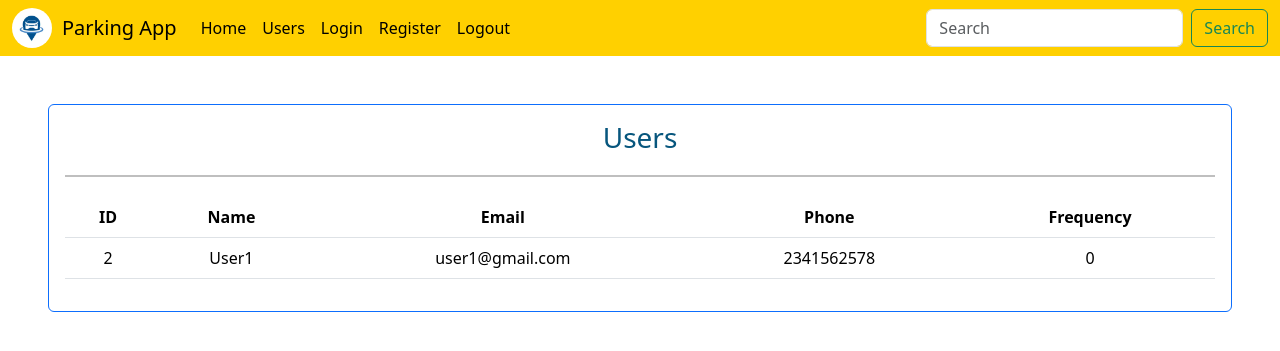
After one commit to 24f2000817/parking_app_24f2000817, a Flask app: page /users in a window 1280 px wide. The commit adds this page. Shown: the top 351 px of the page. Run offline with Flask 3, Linux system fonts and the light colour scheme; a user stored in the database is signed in; data comes from the database, SQL or seed files in the repository; data that the repository does not hold is empty.

Commit message:
Milestone-VP Admin-Dashboard-Management

```diff
--- a/app.py
+++ b/app.py
@@ -22,9 +22,12 @@ with app.app_context():
 
 @app.route("/")
 def home():
-    return render_template("home.html")
+    lots = ParkingLot.query.all()
+    spots = ParkingSpot.query.all()
+    return render_template("home.html", lots = lots, spots = spots)
 
 from controllers.authentication import *
+from controllers.routes import *
 
 if __name__ == "__main__":
     app.run(debug=True)
--- a/controllers/database.py
+++ b/controllers/database.py
@@ -13,7 +13,7 @@ class User(db.Model):
     reservations = db.relationship('Reservation', backref='user', lazy=True)
 
 class ParkingLot(db.Model):
-    id = db.Column(db.Integer, primary_key=True)
+    id = db.Column(db.Integer, primary_key=True, autoincrement=True)
     prime_location_name = db.Column(db.String(100), nullable=False)
     address = db.Column(db.String(200), nullable=False)
     pin_code = db.Column(db.String(10), nullable=False)
@@ -38,4 +38,4 @@ class Reservation(db.Model):
     parking_timestamp = db.Column(db.DateTime, default=datetime.utcnow)
     leaving_timestamp = db.Column(db.DateTime, nullable=True)
 
-    cost_per_hour = db.Column(db.Float, nullable=False)
+    cost = db.Column(db.Float, nullable=True)
--- /dev/null
+++ b/controllers/routes.py
@@ -0,0 +1,154 @@
+from app import app
+from flask import render_template, redirect, url_for, request, flash, session
+from controllers.database import *
+
+@app.route("/addlot", methods=["GET", "POST"])
+def add_lot():
+    if session.get("user_email") == 'admin@gmail.com':
+        if request.method == "GET":
+            return render_template("addlot.html")
+
+        if request.method == "POST":
+            prime_location_name = request.form.get("locationName")
+            address = request.form.get("address")
+            pin_code = request.form.get("pincode")
+            price = float(request.form.get("price"))
+            maximum_number_of_spots = int(request.form.get("maximumSpots"))
+
+            if not prime_location_name:
+                flash("Location name is required.", "error")
+                return render_template("addlot.html")
+
+            if not address:
+                flash("Address is required.", "error")
+                return render_template("addlot.html")
+
+            if not pin_code:
+                flash("Pin code is required.", "error")
+                return render_template("addlot.html")
+
+            if not price:
+                flash("Price is required.", "error")
+                return render_template("addlot.html")
+
+            if not maximum_number_of_spots:
+                flash("Maximum number of spots is required.", "error")
+                return render_template("addlot.html")
+
+            if not pin_code.isdigit() or len(pin_code) != 6:
+                flash("Pin code must be a 6-digit number.", "error")
+                return render_template("addlot.html")
+
+            new_lot = ParkingLot(
+                prime_location_name=prime_location_name,
+                address=address,
+                pin_code=pin_code,
+                price=price,
+                maximum_number_of_spots=maximum_number_of_spots
+            )
+
+            db.session.add(new_lot)
+            db.session.commit()
+
+            for _ in range(maximum_number_of_spots):
+                new_spot = ParkingSpot(lot_id=new_lot.id, status='A')
+                db.session.add(new_spot)
+            db.session.commit()
+
+            flash("Parking lot added successfully!", "success")
+            return redirect(url_for("home"))
+    else:
+        flash("You do not have permission to access this page.", "error")
+        return redirect(url_for("home"))
+
+@app.route("/delete_lot/<int:lot_id>")
+def delete_lot(lot_id):
+    if session.get("user_email") == 'admin@gmail.com':
+        lot = ParkingLot.query.get(lot_id)
+        if lot:
+            db.session.delete(lot)
+            db.session.commit()
+            flash("Parking lot deleted successfully!", "success")
+        else:
+            flash("Parking lot not found.", "error")
+        return redirect(url_for("home"))
+    else:
+        flash("You do not have permission to access this page.", "error")
+        return redirect(url_for("home"))
+
+@app.route("/edit_lot/<int:lot_id>", methods=["GET", "POST"])
+def edit_lot(lot_id):
+    if session.get("user_email") == 'admin@gmail.com':
+        lot = ParkingLot.query.get(lot_id)
+        if lot:
+            if request.method == "GET":
+                return render_template("edit_lot.html", lot=lot)
+            if request.method == "POST":
+                lot.prime_location_name = request.form.get("locationName")
+                lot.address = request.form.get("address")
+                lot.pin_code = request.form.get("pincode")
+                lot.price = float(request.form.get("price"))
+                lot.maximum_number_of_spots = int(request.form.get("maximumSpots"))
+                db.session.commit()
+                flash("Parking lot edited successfully!", "success")
+                return redirect(url_for("home"))
+        else:
+            flash("Parking lot not found.", "error")
+            return redirect(url_for("home"))
+    else:
+        flash("You do not have permission to access this page.", "error")
+        return redirect(url_for("home"))
+
+@app.route("/delete_spot/<int:spot_id>")
+def delete_spot(spot_id):
+    if session.get("user_email") == 'admin@gmail.com':
+        spot = ParkingSpot.query.get(spot_id)
+        if spot:
+            db.session.delete(spot)
+            db.session.commit()
+            flash("Parking spot deleted successfully!", "success")
+        else:
+            flash("Parking spot not found.", "error")
+        return redirect(url_for("home"))
+    else:
+        flash("You do not have permission to access this page.", "error")
+        return redirect(url_for("home"))
+
+@app.route("/view_spot/<int:spot_id>")
+def view_spot(spot_id):
+    if session.get("user_email") == 'admin@gmail.com':
+        spot = ParkingSpot.query.get(spot_id)
+        if spot:
+            return render_template("view_spot.html", spot=spot)
+        else:
+            flash("Parking spot not found.", "error")
+            return redirect(url_for("home"))
+    else:
+        flash("You do not have permission to access this page.", "error")
+        return redirect(url_for("home"))
+
+@app.route("/view_spot_details/<int:spot_id>")
+def view_spot_details(spot_id):
+    if session.get("user_email") == 'admin@gmail.com':
+        spot = ParkingSpot.query.get(spot_id)
+        if spot:
+            return render_template("view_spot_details.html", spot=spot)
+        else:
+            flash("Parking spot not found.", "error")
+            return redirect(url_for("home"))
+    else:
+        flash("You do not have permission to access this page.", "error")
+        return redirect(url_for("home"))
+
+@app.route("/users")
+def users():
+    if session.get("user_email") == 'admin@gmail.com':
+        users = User.query.all()
+        usersdata = []
+        for user in users:
+            frequency = Reservation.query.filter_by(user_id=user.id).count() or 0
+            usersdata.append((user, frequency))
+        return render_template("users.html", userdata=usersdata)
+    else:
+        flash("You do not have permission to access this page.", "error")
+        return redirect(url_for("home"))
--- a/requirements.txt
+++ b/requirements.txt
@@ -1,2 +1,3 @@
 Flask==2.2.2
 Flask-SQLAlchemy==3.0.2
+Jinja2==3.1.2
--- /dev/null
+++ b/static/style.css
@@ -0,0 +1,20 @@
+.available {
+      background-color: #c6f7d0;
+      color: #006400;
+    }
+.occupied {
+      background-color: #f7c6c6;
+      color: #8b0000;
+    }
+
+.slot {
+      width: 40px;
+      height: 40px;
+      margin: 5px;
+      display: flex;
+      align-items: center;
+      justify-content: center;
+      border-radius: 6px;
+      border: 2px solid #007bff;
+      font-weight: bold;
+    }
--- a/templates/base.html
+++ b/templates/base.html
@@ -5,6 +5,7 @@
     <meta name="viewport" content="width=device-width, initial-scale=1.0">
     <title>{% block title %} {% endblock %} </title>
     <link href="https://cdn.jsdelivr.net/npm/bootstrap@5.3.3/dist/css/bootstrap.min.css" rel="stylesheet" integrity="sha384-QWTKZyjpPEjISv5WaRU9OFeRpok6YctnYmDr5pNlyT2bRjXh0JMhjY6hW+ALEwIH" crossorigin="anonymous">
+    <link rel="stylesheet" href="{{ url_for('static', filename='style.css') }}">
 </head>
 <body>
     {% include 'navbar.html' %}
--- a/templates/navbar.html
+++ b/templates/navbar.html
@@ -10,6 +10,8 @@
         <li class="nav-item">
           <a class="nav-link active" aria-current="page" href="{{ url_for('home') }}">Home</a>
         </li>
+        <li class="nav-item">
+          <a class="nav-link active" aria-current="page" href="{{ url_for('users') }}">Users</a>
         <li class="nav-item">
           <a class="nav-link active" aria-current="page" href="{{ url_for('login') }}">Login</a>
         </li>
--- /dev/null
+++ b/templates/users.html
@@ -0,0 +1,34 @@
+{% extends 'base.html' %}
+{% block title %}Users - Vehicle Parking App{% endblock title %}
+{% block body %}
+<div>
+    <div class="card border-primary m-5">
+        <div class="card-body">
+            <h3 class="text-center" style="color:  #07567d;">Users </h3>
+            <hr style="border: 1px solid #000; width: 100%; margin: 20px auto;">
+            <table class="table table-hover" style="text-align: center;">
+                <thead >
+                <tr>
+                    <th scope="col">ID</th>
+                    <th scope="col">Name</th>
+                    <th scope="col">Email</th>
+                    <th scope="col">Phone</th>
+                    <th scope="col">Frequency
+                </tr>
+                </thead>
+                <tbody>
+                {% for user,frequency in userdata if user.email != 'admin@gmail.com'%}
+                <tr>
+                    <td>{{ user.id }}</td>
+                    <td>{{ user.username }}</td>
+                    <td>{{ user.email }}</td>
+                    <td>{{ user.phone_number }}</td>
+                    <td>{{ frequency }}</td>
+                </tr>
+                {% endfor %}
+                </tbody>
+            </table>
+        </div>
+    </div>
+</div>
+{% endblock body %}
```
Also changed, not shown: templates/addlot.html (added, +33 -0 lines), templates/admindashboard.html (+29 -2 lines), templates/edit_lot.html (added, +33 -0 lines), templates/view_spot.html (added, +21 -0 lines), templates/view_spot_details.html (added, +32 -0 lines), instance/database.sqlite3.
